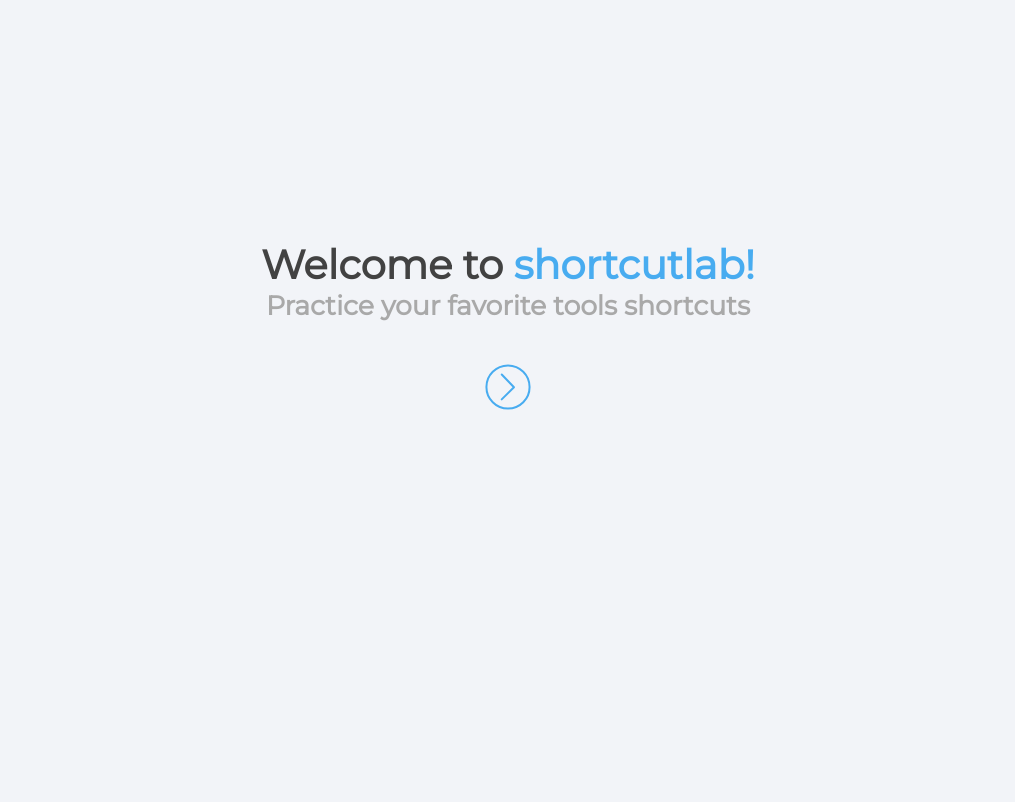
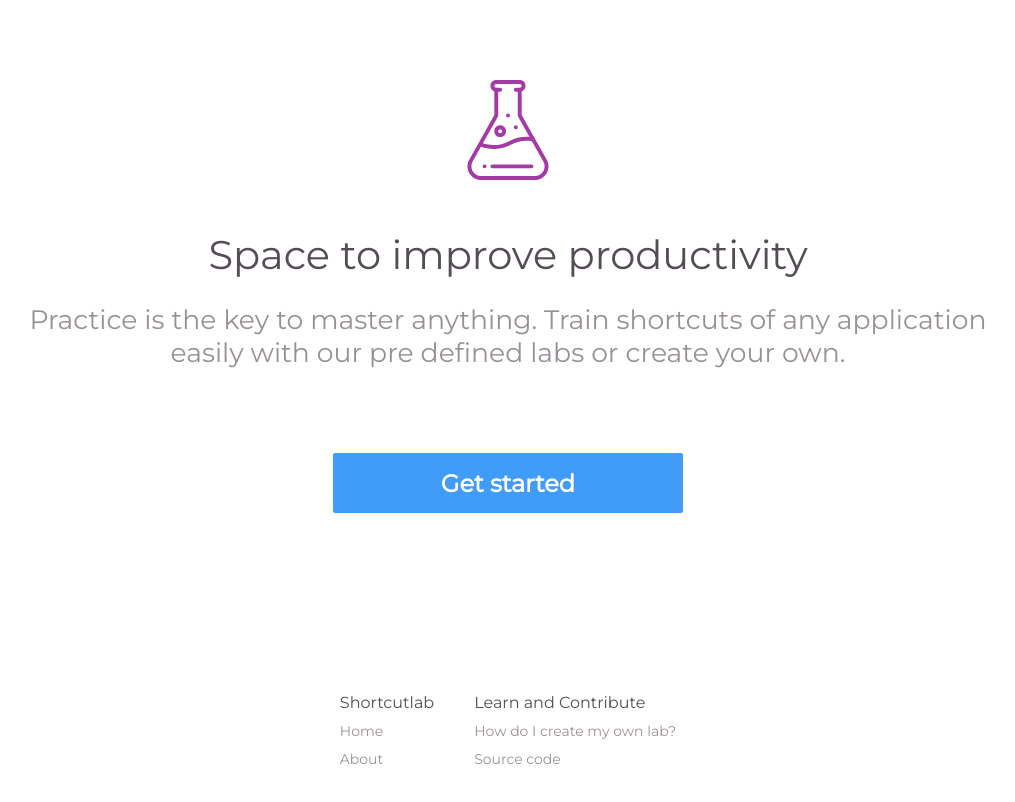
Before and after one commit to ceduliocezar/shortcutlab, a plain HTML site: page index.html in a window 1280 px wide. Shown: the whole page, without its empty margins (132-1147 px from the left). Drawn offline with Linux system fonts and the light colour scheme.

Commit message:
Add about function. Reado landing page.

```diff
--- a/index.html
+++ b/index.html
@@ -25,19 +25,21 @@
 <body>
 
     <div class="intro-container">
-        <h1 class="welcome-title">Welcome to <b class="app-name">shortcutlab!</b></h1>
-        <h2 class="welcome-subtitle">Practice your favorite tools shortcuts</h2>
 
-        <a class="next-button" href="#" onclick="displaySelectionView();return false;">
-            <svg viewBox="0 0 13.229166 13.229167" height="50" width="50">
-                <g transform="translate(0,-283.77082)" id="layer1">
+        <div class="logo-container">
+            <img class="logo" src="./logo.svg">
+        </div>
 
-                    <circle r="5.7106271" cy="290.38541" cx="6.6145835" id="path905" style="opacity:1;fill:none;fill-opacity:1;stroke:#48acf0;stroke-width:0.52916667;stroke-linecap:round;stroke-linejoin:round;stroke-miterlimit:4;stroke-dasharray:none;stroke-opacity:1" />
-                    <path id="path911" d="m 4.9473523,293.65912 3.2461291,-3.19888 -3.2376632,-3.38598" style="fill:none;stroke:#48acf0;stroke-width:0.5291667;stroke-linecap:round;stroke-linejoin:round;stroke-miterlimit:4;stroke-dasharray:none;stroke-opacity:1" />
-                </g>
-            </svg>
+        <h1 class="welcome-title">Space to improve productivity</h1>
+        <h2 class="welcome-subtitle">Practice is the key to master anything. Train shortcuts of any application easily
+            with our pre defined labs or create your own.</h2>
+
+
+        <a class="start-link" href="#" onclick="displaySelectionView();return false;">
+            <div class="start-button">
+                Get started
+            </div>
         </a>
-
     </div>
 
     <div class="content">
@@ -90,6 +92,23 @@
         </div>
     </div>
 
+    <footer>
+
+        <div class="footer-content">
+            <nav>
+                <div class="footer-section">Shortcutlab</div>
+                <a class="footer-link" href="./index.html">Home</a>
+                <a class="footer-link" href="./about.html">About</a>
+            </nav>
+            <nav>
+                <div class="footer-section">Learn and Contribute</div>
+                <a class="footer-link" href="https://github.com/ceduliocezar/shortcutlab#create-your-own-lab" target="_blank">How
+                    do I create my own lab?</a>
+                <a class="footer-link" target="_blank" href="https://github.com/ceduliocezar/shortcutlab">Source code</a>
+            </nav>
+        </div>
+    </footer>
+
     <script type="text/javascript" src="./scripts/script.js"></script>
     <script type="text/javascript" src="./scripts/fetch-labs.js"></script>
 </body>
--- a/style.css
+++ b/style.css
@@ -2,6 +2,20 @@
   margin: 0;
   font-family: "Montserrat", Helvetica, sans-serif;
 }
+
+.logo{
+  width: 100px;
+  height: 100px;
+  margin: auto;
+}
+
+.logo-container{
+  width: 100px;
+  height: 100px;
+  margin: auto;
+  margin-bottom: 50px;
+}
+
 
 .app-name {
   font-size: 30pt;
@@ -25,7 +39,7 @@
 }
 
 body {
-  background-color: #f2f4f8;
+  background-color: #FFFFFF;
   padding-top: 10vh;
   padding-bottom: 10vh;
 }
@@ -145,7 +159,6 @@ p {
 
 .intro-container {
   width: 100%;
-  padding-top: 20vh;
   margin: auto;
 }
 
@@ -154,22 +167,47 @@ p {
   margin: auto;
   text-align: center;
   font-size: 30pt;
-  color: #424242;
+  color: #554d56;
+  font-weight: 300;
 }
 
 .welcome-subtitle {
   width: 90%;
+  max-width: 1000px;
   margin: auto;
+  margin-top: 24px;
   text-align: center;
   font-size: 20pt;
-  color: #a9a9a9;
+  color: #979197;
+  font-weight: 300;
 }
 
-.next-button {
+.start-button{
+  background: #419bf9;
+  width: 90%;
+  height: 60px;
+  margin: auto;
+  margin-top: 84px;
+  display: flex;
+  justify-content: center;
+  align-items: center;
+  border-radius: 2px;
+}
+
+@media screen and (min-width: 400px) {
+  .start-button{
+    width: 350px;
+  }
+}
+
+
+.start-link {
   display: block;
-  height: 50px;
-  width: 50px;
-  margin: 5vh auto;
+  text-align: center;
+  color: #FFF;
+  font-size: 24px;
+  font-weight: bold;
+  text-decoration: none;
 }
 
 .button {
@@ -259,3 +297,62 @@ li a:hover {
   font-size: 30pt;
   text-align: center;
 }
+
+.footer-content{
+  margin: auto;
+  display: flex;
+}
+
+footer{
+  display: flex;
+  margin: auto;
+  margin-top: 180px;
+}
+
+.footer-link {
+  display: block;
+  text-align: left;
+  color: #9a9197;
+  font-size: 14px;
+  text-decoration: none;
+}
+
+.footer-section{
+  color: #554d56;
+  font: 14px;
+}
+
+nav :first-child{
+  margin-bottom: 10px;
+}
+
+nav a{
+  margin-bottom: 10px;
+}
+
+nav {
+  margin-left: 20px;
+  margin-right: 20px;
+}
+
+.about-title{
+  color: #554d56;
+  width: 90%;
+  margin: auto;
+  text-align: center;
+}
+
+.about-container{
+  width: 100%;
+  margin: auto;
+}
+
+.about-description{
+  font-size: 18px;
+  color: #979197;
+  margin: auto;
+  margin-top: 25px;
+  width: 90%;
+  text-align: justify;
+  max-width: 600px;
+}
```
Also changed, not shown: about.html (added, +77 -0 lines), cat.svg (added), logo.svg (added).
